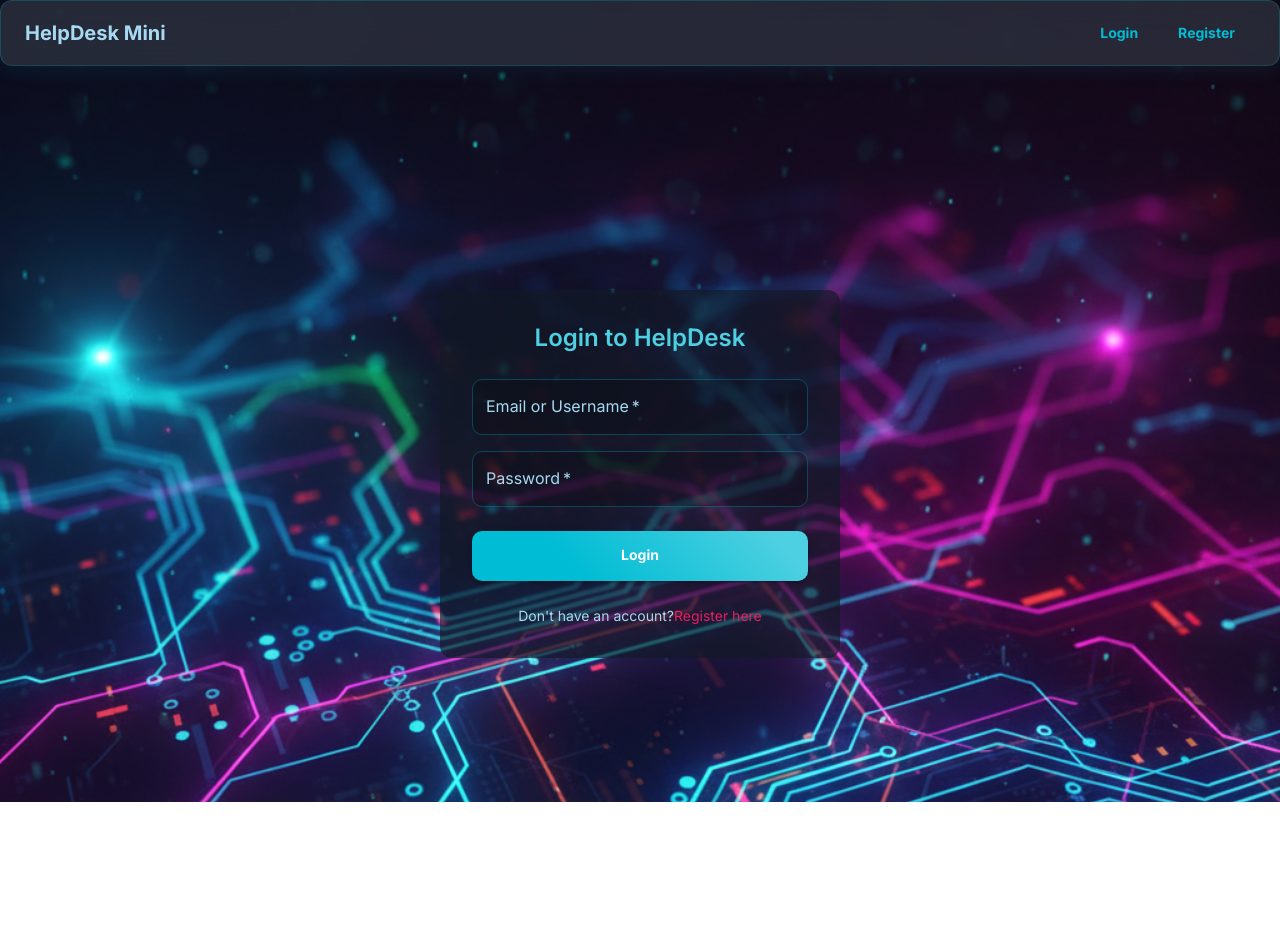
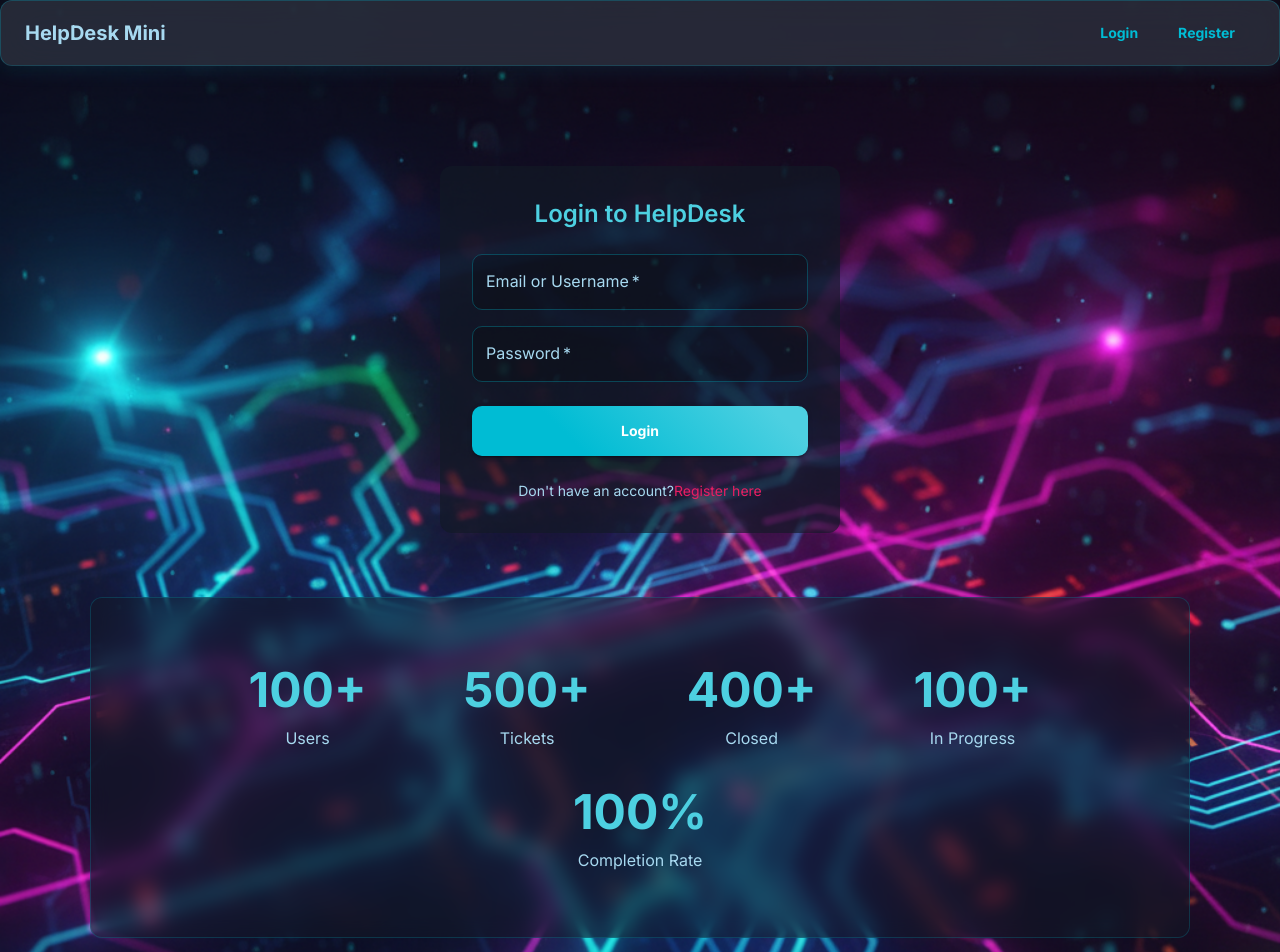
Before and after one commit to Karanbadwal04/helpdesk-react-frontend, a React (Create React App) app: page /login in a window 1280 px wide. Shown: the top 952 px of the page. Before the commit the page ends 802 px from the top, so only its background shows below. Built offline with nearby package versions, Linux system fonts and the light colour scheme.

Commit message:
animation

```diff
--- /dev/null
+++ b/src/components/AnimatedCounters.js
@@ -0,0 +1,91 @@
+    import React, { useState, useEffect, useRef } from 'react';
+import { Box, Typography } from '@mui/material';
+
+// Reusable Counter Component
+function Counter({ target, label, suffix = '' }) {
+    const [count, setCount] = useState(0);
+    const counterRef = useRef(null);
+
+    useEffect(() => {
+        let frameId;
+        const startCount = 0;
+        const duration = 2500; // Animation duration in ms
+        let startTime = null;
+
+        // Easing function for a "slow down" effect
+        const easeOutExpo = t => (t === 1 ? 1 : 1 - Math.pow(2, -10 * t));
+
+        const animateCount = (timestamp) => {
+            if (!startTime) startTime = timestamp;
+            const progress = timestamp - startTime;
+            const percentage = Math.min(progress / duration, 1);
+            const easedPercentage = easeOutExpo(percentage);
+
+            const currentCount = Math.floor(easedPercentage * (target - startCount) + startCount);
+
+            setCount(currentCount);
+
+            if (progress < duration) {
+                frameId = requestAnimationFrame(animateCount);
+            } else {
+                setCount(target); // Ensure it ends exactly on the target
+            }
+        };
+
+        const observer = new IntersectionObserver((entries) => {
+            if (entries[0].isIntersecting) {
+                startTime = null;
+                frameId = requestAnimationFrame(animateCount);
+                observer.disconnect(); // Animate only once per page load
+            }
+        }, { threshold: 0.1 });
+
+        if (counterRef.current) {
+            observer.observe(counterRef.current);
+        }
+
+        return () => {
+            cancelAnimationFrame(frameId);
+            if (observer && counterRef.current) {
+                // eslint-disable-next-line react-hooks/exhaustive-deps
+                observer.unobserve(counterRef.current);
+            }
+        };
+    }, [target]);
+
+    return (
+        <Box ref={counterRef} sx={{ textAlign: 'center', margin: { xs: '1rem', md: '0 2rem' }, minWidth: '120px' }}>
+            <Typography variant="h3" sx={{ fontWeight: 'bold', color: 'primary.light' }}>
+                {count.toLocaleString()}{suffix}
+            </Typography>
+            <Typography variant="body1" sx={{ color: 'text.secondary', marginTop: '0.5rem' }}>
+                {label}
+            </Typography>
+        </Box>
+    );
+}
+
+// Main component to hold all counters
+export default function AnimatedCounters() {
+    return (
+        <Box sx={{
+            display: 'flex',
+            justifyContent: 'center',
+            alignItems: 'center',
+            flexWrap: 'wrap',
+            gap: { xs: '1rem', md: '2rem' },
+            padding: { xs: '2rem 1rem', md: '4rem 1rem' },
+            backgroundColor: 'rgba(18, 25, 38, 0.5)',
+            borderRadius: '12px',
+            marginTop: '4rem',
+            backdropFilter: 'blur(10px)',
+            border: '1px solid rgba(0, 188, 212, 0.2)'
+        }}>
+            <Counter target={100} label="Users" suffix="+" />
+            <Counter target={500} label="Tickets" suffix="+" />
+            <Counter target={400} label="Closed" suffix="+" />
+            <Counter target={100} label="In Progress" suffix="+" />
+            <Counter target={100} label="Completion Rate" suffix="%" />
+        </Box>
+    );
+}
--- a/src/components/Login.js
+++ b/src/components/Login.js
@@ -1,7 +1,8 @@
 import React, { useState } from 'react';
-// MODIFIED: Removed Link as it requires a Router context
+import { Link } from 'react-router-dom';
 import { Box, Button, TextField, Typography, Alert, useTheme } from '@mui/material';
 import { motion } from 'framer-motion';
+import AnimatedCounters from './AnimatedCounters'; // Import the new component
 
 function Login({ onLoginSuccess }) {
     const [loginIdentifier, setLoginIdentifier] = useState('');
@@ -9,12 +10,19 @@ function Login({ onLoginSuccess }) {
     const [message, setMessage] = useState({ type: '', text: '' });
     const theme = useTheme();
 
+    const backendUrl = process.env.REACT_APP_API_BASE_URL;
+
     const handleSubmit = async (event) => {
         event.preventDefault();
         setMessage({ type: '', text: '' });
+
+        if (!backendUrl) {
+            setMessage({ type: 'error', text: 'API URL is not configured. Please check environment variables.' });
+            return;
+        }
+
         try {
-            // MODIFIED: Replaced the environment variable with the actual backend URL
-            const response = await fetch(`https://helpdesk-api-backend.onrender.com/api/login`, {
+            const response = await fetch(`${backendUrl}/api/login`, {
                 method: 'POST',
                 headers: { 'Content-Type': 'application/json' },
                 body: JSON.stringify({ loginIdentifier, password }),
@@ -34,6 +42,8 @@ function Login({ onLoginSuccess }) {
     };
 
     return (
+        // Wrapped in a parent Box to contain both sections
+        <Box>
             <motion.div
                 style={{ margin: '80px auto 0 auto', maxWidth: '400px', width: '90%' }}
                 initial={{ opacity: 0, y: -20 }}
@@ -86,11 +96,21 @@ function Login({ onLoginSuccess }) {
 
                     <Typography variant="body2" sx={{ mt: 1 }}>
                         Don't have an account?
-                    {/* MODIFIED: Replaced Link with a standard <a> tag */}
-                    <a href="/register" style={{ color: theme.palette.secondary.main }}>Register here</a>
+                        <Link to="/register" style={{ color: theme.palette.secondary.main }}>Register here</Link>
                     </Typography>
                 </Box>
             </motion.div>
+
+            {/* Added the AnimatedCounters component here */}
+            <motion.div
+                 style={{ margin: '40px auto 0 auto', maxWidth: '1100px', width: '90%' }}
+                 initial={{ opacity: 0, y: 20 }}
+                 animate={{ opacity: 1, y: 0 }}
+                 transition={{ duration: 0.5, delay: 0.2 }}
+            >
+                <AnimatedCounters />
+            </motion.div>
+        </Box>
     );
 }
 
```
Lines whose indentation alone changed are shown as unchanged.
